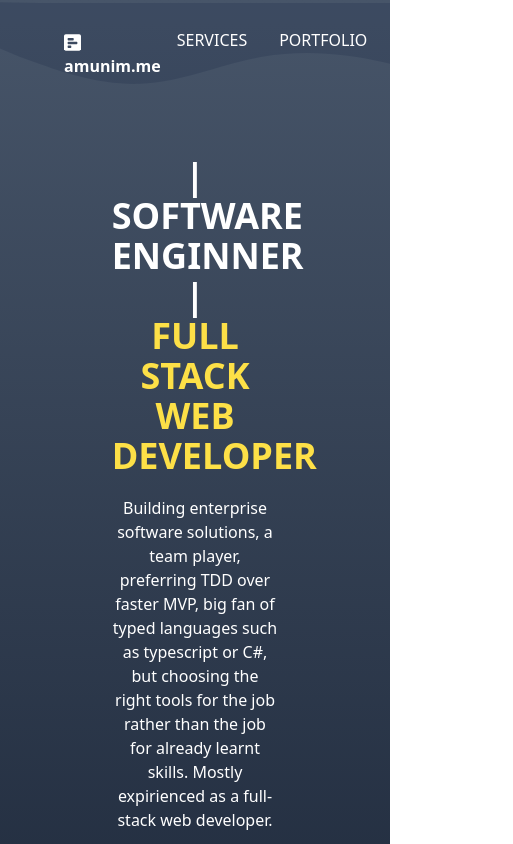
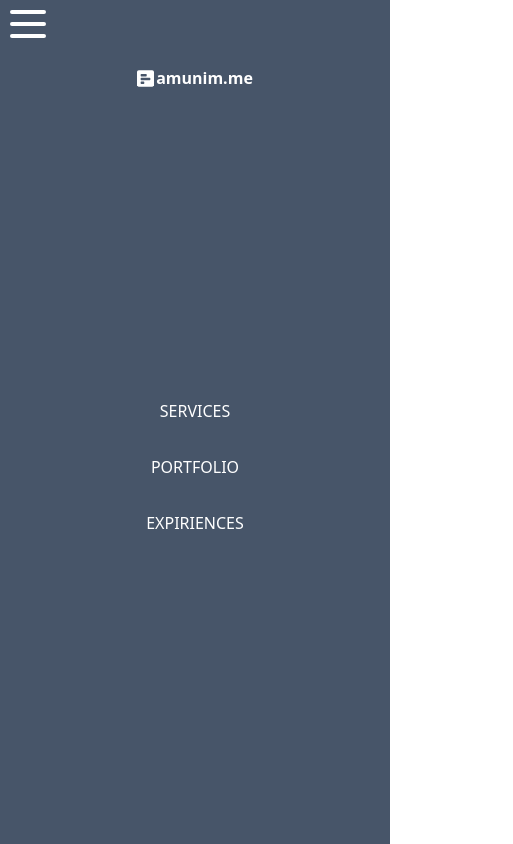
Before and after one commit to amunim/amunim-portfolio, a Next.js app: page / in a window 390 px wide. Shown: the top 844 px of the page, 513 px wide, since content can reach past the window. Built offline with nearby package versions, Linux system fonts and the light colour scheme.

Commit message:
Data entry for expirience(not yet complete) Made the navbar header mobile responsive and self-aware of stickiness/transform

```diff
--- a/components/NavMenu.tsx
+++ b/components/NavMenu.tsx
@@ -1,15 +1,49 @@
 import styles from '@/styles/Home.module.css'
+import { useState, useEffect } from 'react';
 
 export default function NavMenu() {
+    const [navBarPosition, setNavBarPosition] = useState("");
+    const [transform, setTransform] = useState("left-show");
 
+    function onScroll() {
+        if (window.scrollY > 0)
+            setNavBarPosition("sticky");
+        else
+            setNavBarPosition("");
+    }
+
+    function onMenuClick() {
+        if (transform == "left-hide")
+            setTransform("left-show");
+        else
+            setTransform("left-hide");
+    }
+
+    useEffect(() => {
+        window.addEventListener("scroll", onScroll);
+
+        return () => {
+            window.removeEventListener("scroll", onScroll);
+        }
+    })
     return (
-        <nav className='flex flex-row justify-between px-16'>
-            <div id="header-logo" className='h-full font-bold'>
+        <>
+            <div onClick={e => onMenuClick()} className='md:hidden fixed top-2 left-2 block w-8 h-8 z-[9999999] hover:cursor-pointer'>
+                <svg viewBox='0 0 10 8' width='40'>
+                    <path d='M1 1h8M1 4h 8M1 7h8'
+                        stroke='#FFF'
+                        stroke-width='1'
+                        stroke-linecap='round' />
+                </svg>
+            </div>
+            <div className={`${transform} absolute ${navBarPosition} md:py-7 max-md:h-full w-full md:top-0 bg-transparent headerMenu z-[100]`}>
+                <nav className='max:md-w-[100%] max-md:h-[100vh] max-md:text-center max-md:bg-[#475569] flex flex-col md:flex-row justify-start md:justify-between md:px-16'>
+                    <div id="header-logo" className='md:h-full font-bold pt-16 md:pt-0'>
                         <div id='header-logo-icon' ></div>
                         <a href='#main' className='text-white hover:underline'>amunim.me</a>
                     </div>
 
-            <div id="menu-items-container" className='flex flex-row'>
+                    <div id="menu-items-container" className='flex flex-col my-auto md:my-0 md:flex-row'>
                         <a href='#services' className={styles['menu_button']}>
                             SERVICES
                         </a>
@@ -21,5 +55,7 @@ export default function NavMenu() {
                         </a>
                     </div>
                 </nav>
+            </div>
+        </>
     );
 }
--- a/components/PortfolioItem.tsx
+++ b/components/PortfolioItem.tsx
@@ -1,13 +1,13 @@
 import { PortfolioParams } from "@/services/portfolioService";
 
-export default function PortfolioItem({ title, year, description, videoLink, previewLink, visitLink }: PortfolioParams) {
+export default function PortfolioItem({ title, year, posterLink, description, videoLink, previewLink, visitLink }: PortfolioParams) {
 
     return (
         <>
             <div className='container lg:max-w-[960px] mx-auto px-7 py-20'>
                 <div className='flex flex-row items-center text-center lg:text-left h-full'>
                     <div className='lg:basis-1/2 lg:p-0'>
-                        <video autoPlay loop poster={videoLink}>
+                        <video autoPlay loop {...(posterLink ? { poster: posterLink } : {})}>
                             <source src={videoLink} />
                         </video>
                     </div>
--- a/components/Tooltip.tsx
+++ b/components/Tooltip.tsx
@@ -6,9 +6,11 @@ export default function Tooltip({ text, visiblity }: { text: string, visiblity:
     const [tooltipY, setYCordinate] = useState(0);
 
     const [width, setWidth] = useState(0);
+    const [height, setheight] = useState(0);
 
     useEffect(() => {
         setWidth(ref.current?.offsetWidth ?? 0);
+        setheight(ref.current?.offsetHeight ?? 0);
     });
 
     useEffect(() => {
@@ -24,7 +26,7 @@ export default function Tooltip({ text, visiblity }: { text: string, visiblity:
 
     return (
         <>
-            <div ref={ref} style={{ top: `${tooltipY - 55}px`, left: `${tooltipX - (width / 2)}px`, scale: visiblity ? "100%" : "0%", opacity: visiblity ? 1 : 0.3 }} className="fixed bg-black text-white z-[1000] rounded-md py-2 px-1 transition-[opacity] duration-300 after:content[' '] after:absolute after:top-full after:left-1/2 after:-ml-1 after:border-[5px] after:border-solid after:border-transparent after:border-t-black">
+            <div ref={ref} style={{ top: `${(tooltipY - (height / 2)) - 55}px`, left: `${tooltipX - (width / 2)}px`, scale: visiblity ? "100%" : "0%", opacity: visiblity ? 1 : 0.3 }} className="fixed max-w-xs text-center bg-black text-white z-[1000] rounded-md py-2 px-1 transition-[opacity] duration-300 after:content[' '] after:absolute after:top-full after:left-1/2 after:-ml-1 after:border-[5px] after:border-solid after:border-transparent after:border-t-black pointer-events-none">
                 <span>{text}</span>
             </div>
         </>
--- a/package.json
+++ b/package.json
@@ -16,7 +16,9 @@
     "next": "13.1.6",
     "react": "18.2.0",
     "react-dom": "18.2.0",
+    "react-tsparticles": "^2.9.3",
     "swiper": "^9.1.0",
+    "tsparticles": "^2.9.3",
     "typescript": "4.9.5"
   },
   "devDependencies": {
--- a/pages/index.tsx
+++ b/pages/index.tsx
@@ -2,7 +2,9 @@ import Head from 'next/head'
 import Image from 'next/image'
 import styles from '@/styles/Home.module.css'
 import NavMenu from '@/components/NavMenu'
-import { useEffect, useRef, useState } from 'react'
+import { useEffect, useRef, useState, useCallback } from 'react'
+import Particles from "react-tsparticles"
+import { loadFull } from 'tsparticles'
 import PortfolioItem from '@/components/PortfolioItem'
 import { getPortfolioItems, PortfolioParams } from '@/services/portfolioService'
 import { GetServerSideProps, InferGetServerSidePropsType } from 'next'
@@ -12,6 +14,7 @@ import ContributionCard from '@/components/ContributionCard'
 import { Swiper, SwiperSlide } from "swiper/react";
 import { Navigation } from "swiper";
 import { ContributionParams, getContributionItems } from '@/services/contributionService'
+import { Engine, RecursivePartial, IOptions } from 'tsparticles-engine'
 // import {Swiper} from "swiper";
 
 export const getServerSideProps: GetServerSideProps<{ portfolio: PortfolioParams[], contributions: ContributionParams[] }> = async (context) => {
@@ -23,26 +26,129 @@ export const getServerSideProps: GetServerSideProps<{ portfolio: PortfolioParams
 }
 
 export default function Home({ portfolio, contributions }: InferGetServerSidePropsType<typeof getServerSideProps>) {
-  const [navBarPosition, setNavBarPosition] = useState("");
   const [tooltipVisiblity, setTooltipVisiblity] = useState(false);
+  const [tooltipText, setTooltipText] = useState("");
   const [startingClasses, setStartingClasses] = useState("");
   const expirienceRef = useRef(null);
   const isExpirienceDivVisible = useOnScreen(expirienceRef);
 
-  function onScroll() {
-    if (window.scrollY > 0)
-      setNavBarPosition("sticky");
-    else
-      setNavBarPosition("");
+  const particlesInit = useCallback(async (engine: Engine) =>
+    await loadFull(engine), []);
+
+  const particleOptions: RecursivePartial<IOptions> =
+  {
+    fullScreen: false,
+    particles:
+    {
+      number:
+      {
+        value: 10,
+
+        density:
+        {
+          enable: true,
+
+          value_area: 600
+        }
+      },
+      color: { value: "#FFFFFF" },
+      shape: {
+        type: "circle",
+        stroke: {
+          width: 0,
+          color: "#000000"
+        },
+        polygon: { nb_sides: 5 }
+      },
+      opacity: {
+        value: 0.25,
+        random: true,
+        anim: {
+          enable: false,
+          speed: 1,
+          opacity_min: 0.1,
+          sync: false
+        }
+      },
+      size: {
+        value: 29,
+        random: true,
+        anim: {
+          enable: false,
+          speed: 2,
+          size_min: 0.1,
+          sync: false
+        }
+      },
+      line_linked: {
+        enable: false,
+        distance: 300,
+        color: "#FFFFFF",
+        opacity: 0,
+        width: 0
+      },
+      move: {
+        enable: true,
+        speed: 0.5,
+        direction: "top",
+        straight: true,
+        out_mode: "out",
+        bounce: false,
+        random: true,
+        attract: {
+          enable: false,
+          rotateX: 600,
+          rotateY: 1200
+        }
+      }
+    },
+    interactivity: {
+      detect_on: "canvas",
+      events: {
+        onHover: {
+          enable: false,
+          mode: "repulse"
+        },
+        onClick: {
+          enable: false,
+          mode: "push"
+        },
+        resize: true
+      },
+      modes: {
+        grab: {
+          distance: 800,
+          line_linked: { opacity: 1 }
+        },
+        bubble: {
+          distance: 790,
+          size: 79,
+          duration: 2,
+          opacity: 0.8,
+          speed: 3
+        },
+        repulse: {
+          distance: 400,
+          duration: 0.4
+        },
+        push: { particles_nb: 4 },
+        remove: { particles_nb: 2 }
+      }
+    },
+    retina_detect: true
+  };
+
+  const particlesLoaded = useCallback(async (container: any) =>
+    console.log(container), []);
+
+
+  function EnableTooltip(text: string) {
+    setTooltipText(text);
+    setTooltipVisiblity(true);
   }
 
   useEffect(() => {
-    window.addEventListener("scroll", onScroll);
     setStartingClasses("opacity-100");
-
-    return () => {
-      window.removeEventListener("scroll", onScroll);
-    }
   })
 
   return (
@@ -54,11 +160,17 @@ export default function Home({ portfolio, contributions }: InferGetServerSidePro
         <link rel="icon" href="/favicon.ico" />
       </Head>
 
-      <header className={`absolute ${navBarPosition} py-7 w-full top-0 bg-transparent z-[100] headerMenu`}>
+      <header>
         <NavMenu />
       </header>
       <main id='main' className='bg-white w-full'>
         <section id={styles.intro} className="text-white lg:mb-12">
+          <Particles
+            id="tsParticles"
+            init={particlesInit}
+            loaded={particlesLoaded}
+            className="w-[100vw] h-[100vh] absolute"
+            options={particleOptions} />
           <div id={styles.intro_inner}>
             <div id={styles.intro_divider}>
               <div className='text-center pt-24 pb-20 px-7 mx-auto'>
@@ -145,8 +257,8 @@ export default function Home({ portfolio, contributions }: InferGetServerSidePro
                   </SwiperSlide>
                   <SwiperSlide className={`lg:!min-w-[30vw] md:!min-w-[45vw] min-w-[96vw] pb-8 mx-1 px-8 flex flex-col opacity-0 transition-op ${startingClasses}`}>
                     <div className='relative align-middle h-44'>
-                        <Image alt="CRM Icon" fill layout='fill' objectFit='contain' className='icon overflow-hidden align-top'
-                          src="/services/crmIcon.svg" />
+                      <Image alt="CRM Icon" fill layout='fill' objectFit='contain' className='icon overflow-hidden align-top'
+                        src="/services/crmIcon.svg" />
                     </div>
                     <h4 className='color-primary uppercase'>CRM</h4>
                     <p>Building a CRM application for your business needs tailored to your business model or developing on top of an existing solution</p>
@@ -170,28 +282,55 @@ export default function Home({ portfolio, contributions }: InferGetServerSidePro
           }
         </section>
         <section id="pricing" className='bg-primary py-20'>
-          <Tooltip text='dummy text' visiblity={tooltipVisiblity} />
+          <Tooltip text={tooltipText} visiblity={tooltipVisiblity} />
           <h2 className='text-base uppercase spacing tracking-widest text-white text-center mb-20'>experiences</h2>
           <div className='container mx-auto pt-6 px-8'>
-            <div className='text-center grid lg:grid-cols-3 md:grid-cols-2 grid-cols-1 lg:px-36'>
+            <div className='text-center text-xl grid lg:grid-cols-3 md:grid-cols-2 grid-cols-1 lg:px-20'>
               <div className='mx-auto'>
-                <div className={`experience-box relative opacity-100 lg:opacity-25 lg:translate-y-[5%] ${(isExpirienceDivVisible ? "lg:!translate-y-[0%] lg:!opacity-100" : "")}`}>
-                  <h3 className='uppercase text-base relative z-30 text-[#777]'>Basic</h3>
+                <div className={`experience-box relative opacity-100 lg:opacity-25 lg:translate-x-9 lg:translate-y-[5%] ${(isExpirienceDivVisible ? "lg:!translate-y-[0%] lg:!opacity-100" : "")}`}>
+                  <h3 className='uppercase text-2xl relative z-30 text-[#777]'>Hobby</h3>
                   <ul className='feature-list'>
-                    <li onMouseOver={() => setTooltipVisiblity(true)} onMouseOut={() => setTooltipVisiblity(false)} className="cursor-pointer">Website Audit</li>
-                    <li>Design</li>
-                    <li>Development</li>
+                    <li onMouseOver={() => EnableTooltip("The application had voice call capabilities with RSA and ECHA encrytion, opus was used to encode the packets")} onMouseOut={() => setTooltipVisiblity(false)} className="cursor-pointer">Meeting application like Zoom(when COVID hit)</li>
+                    <li><a href='https://amunim.itch.io/robos-jailbreak'>Honourable Mention in N3rkMind gamejam</a></li>
+                    <li><a href='https://izanamiworkshop.itch.io/chick-n-die'>Particapted in Ludam Dare</a></li>
+                    <li><a href='https://www.upwork.com/freelancers/~016f42c0501a199670?p=1377856912245268480'>Pluralsight 251 Expert Score C# Assessment</a></li>
                   </ul>
-                  <div>
+                  {/* <div>
                     <a href='#portfolio' className='btn btn-sm mt-4 btn-gray hover:bg-black hover:text-white '>Request quote</a>
-                  </div>
+                  </div> */}
                 </div>
               </div>
               <div className='mx-auto'>
                 <div className={`experience-box relative opacity-100 lg:opacity-25  before:bg-[#7205f7] after:bg-[#5826a082] lg:translate-y-[15%] ${(isExpirienceDivVisible ? "lg:!translate-y-[5%] lg:!opacity-100" : "")}`}>
-                  <h3 className='uppercase text-base relative z-30 text-white'>Basic</h3>
+                  <h3 className='uppercase text-2xl relative z-30 text-white'><a className='underline underline-offset-2 decoration-dotted hover:decoration-wavy hover:text-gray-600' href='https://www.upwork.com/freelancers/~016f42c0501a199670'>Upwork</a></h3>
                   <ul className='feature-list'>
-                    <li>Website Audit</li>
+                    <li>More than 17 jobs</li>
+                    <li>Top Rated Freelancer with 100% Job Success Score(yet)</li>
+                    <li>Working since late 2021</li>
+                    <li>Referral tracker system on discord server</li>
+                    <li>Restaurant Client System</li>
+                    <li><a href='https://mentorflight-production.up.railway.app/route'>Mentor Flight</a></li>
+                    <li><a href='https://flagsmith.com/blog/net-feature-flag/'>.Net Feature Flags article on Flagsmith</a></li>
+                    <li>Integration of stream trading API and referral system on a project</li>
+                    <li>Gift Card Balance Checker of Wallmart, Home Depot and Bed, Bath and Beyond</li>
+                    <li>Application to monitor keywords from RSS flux and paste by simulating mouse and keyboard</li>
+                  </ul>
+                  {/* <div>
+                    <a href='#portfolio' className='btn btn-sm mt-4 btn-primary'>Request quote</a>
+                  </div> */}
+                </div>
+              </div>
+              <div className='mx-auto'>
+                <div ref={expirienceRef} className={`experience-box relative before:bg-[#ffcd00] opacity-100 lg:opacity-25 after:bg-[#e4ba34] lg:translate-y-[25%] ${(isExpirienceDivVisible ? "lg:!translate-y-[10%] lg:!opacity-100" : "")}`}>
+                  <h3 className='uppercase text-2xl relative z-30 text-white'>Magical Digits</h3>
+                  <ul className='feature-list'>
+                    <li>Worked for almost an year</li>
+                    <li><a href='https://crystalcabins.com/'>Lead Back-end dev on migrating classic ASP rentals site to ASP.Net/Next.js</a></li>
+                    <li>Later promoted to lead Full-Stack developer on the project</li>
+                    <li>Added branches module to opticofy</li>
+                    <li>Created accounting application to manage payments and generate reports</li>
+                    <li>Created a flutter application to time prayer</li>
+                    <li><a href='https://stackoverflow.com/users/9138440/amunim'>Acheived ~700 score on StackOverflow</a></li>
                     <li>Design</li>
                     <li>Development</li>
                     <li>Website Audit</li>
@@ -201,34 +340,9 @@ export default function Home({ portfolio, contributions }: InferGetServerSidePro
                     <li>Design</li>
                     <li>Development</li>
                   </ul>
-                  <div>
-                    <a href='#portfolio' className='btn btn-sm mt-4 btn-primary'>Request quote</a>
-                  </div>
-                </div>
-              </div>
-              <div className='mx-auto'>
-                <div ref={expirienceRef} className={`experience-box relative before:bg-[#ffcd00] opacity-100 lg:opacity-25 after:bg-[#e4ba34] lg:translate-y-[25%] ${(isExpirienceDivVisible ? "lg:!translate-y-[10%] lg:!opacity-100" : "")}`}>
-                  <h3 className='uppercase text-base relative z-30 text-white'>Basic</h3>
-                  <ul className='feature-list'>
-                    <li>Website Audit</li>
-                    <li>Design</li>
-                    <li>Development</li>
-                    <li>Website Audit</li>
-                    <li>Design</li>
-                    <li>Development</li>
-                    <li>Website Audit</li>
-                    <li>Design</li>
-                    <li>Development</li>
-                    <li>Website Audit</li>
-                    <li>Design</li>
-                    <li>Development</li>
-                    <li>Website Audit</li>
-                    <li>Design</li>
-                    <li>Development</li>
-                  </ul>
-                  <div>
+                  {/* <div>
                     <a href='#portfolio' className='btn btn-sm mt-4 !text-[#FFF] border-[#ffcb05] bg-[#ffcb05]'>Request quote</a>
-                  </div>
+                  </div> */}
                 </div>
               </div>
             </div>
--- a/styles/Home.module.css
+++ b/styles/Home.module.css
@@ -6,6 +6,12 @@
 .menu_button:hover {
   cursor: pointer;
   color: #ffcb05
+}
+
+@media (max-width: 768px) {
+  .menu_button {
+    padding: 1rem;
+  }
 }
 
 #intro::before {
@@ -82,5 +88,5 @@
 }
 
 .secondary-button:hover {
-  background: linear-gradient(180deg,#ffdc0d 0%,#ffbf0d 100%);
+  background: linear-gradient(180deg, #ffdc0d 0%, #ffbf0d 100%);
 }
--- a/styles/globals.css
+++ b/styles/globals.css
@@ -6,6 +6,10 @@
     --primary: #5b43d6;
 
     --primary-light: #5b43d644;
+}
+
+html {
+    overflow-x: hidden;
 }
 
 #header-logo-icon {
@@ -47,7 +51,9 @@ nav {
     font-size: 0.875rem;
 }
 
-html, body, #__next {
+html,
+body,
+#__next {
     height: 100%;
 }
 
@@ -102,7 +108,15 @@ p {
 }
 
 .headerMenu {
-    transition: 0.25s padding-top ease-in-out, 0.25s padding-bottom ease-in-out;
+    transition: 0.25s padding-top ease-in-out, 0.25s padding-bottom ease-in-out, 0.25s left ease-in-out;
+}
+
+.left-hide {
+    left: -100% !important;
+}
+
+.left-show {
+    left: 0 !important;
 }
 
 html {
@@ -111,11 +125,11 @@ html {
 
 .sticky {
     position: fixed !important;
-    background-color: rgb(71 85 105);
+    background-color: #475569;
     border-bottom: #00000080 2px solid;
-    padding-top: 1rem;
-    padding-bottom: 1rem;
-    z-index: 100000;
+    padding-top: 1rem !important;
+    padding-bottom: 1rem !important;
+    z-index: 10000;
 }
 
 .badge {
@@ -230,8 +244,8 @@ html {
     padding: 0;
     margin-top: 28px;
     margin-bottom: 10px;
-    margin-left: 4rem;
-    margin-right: 4rem;
+    margin-left: 2rem;
+    margin-right: 2rem;
 }
 
 .opacity-100 {
@@ -242,14 +256,28 @@ html {
     transform: translateY(0);
 }
 
-.feature-list > li {
+.feature-list>li {
     display: block;
-    padding: 5px 20px;
+    padding: 5px 10px;
     font-size: 14px;
     text-align: center;
+    line-height: 1.2rem;
+    min-width: 100%;
 }
 
-.footer-navbar > li {
+.feature-list>li>a {
+    text-decoration: dotted;
+    text-decoration-line: underline;
+    text-underline-offset: 0.2rem;
+}
+
+.feature-list>li>a:hover {
+    color: #7205f7;
+    text-decoration: wavy;
+    text-decoration-line: underline;
+}
+
+.footer-navbar>li {
     padding: 1rem 0.5rem;
 }
 
```
Also changed, not shown: services/portfolioService.ts (+6 -3 lines), 1 other file (tests, documents, lock files or other folders). Lines whose indentation alone changed are shown as unchanged.
